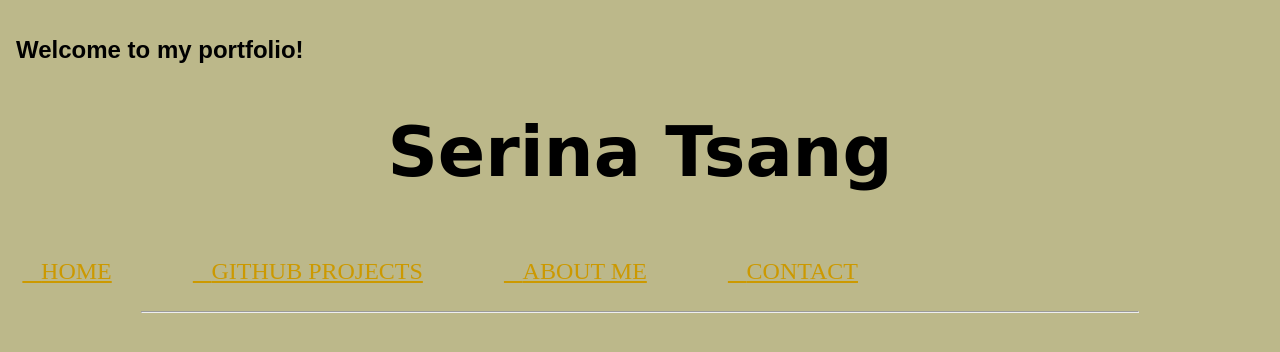
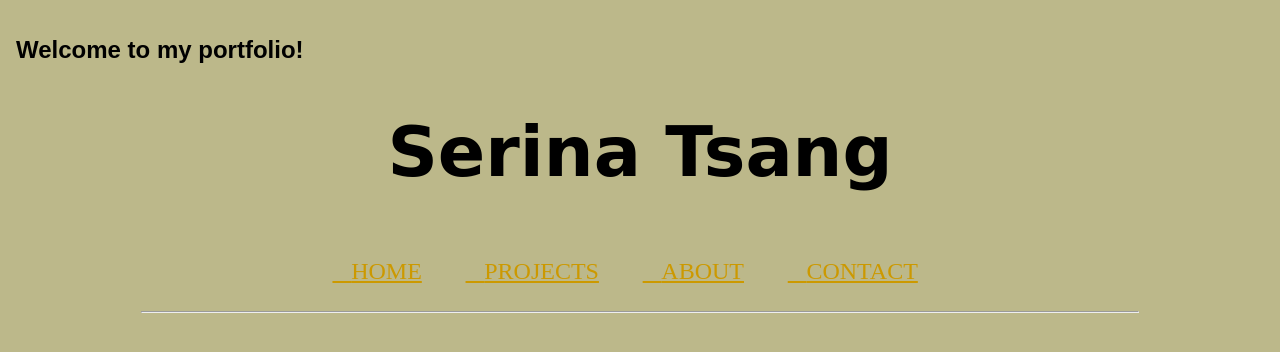
Before and after one commit to serinat/301n3-portfolio, a plain HTML site: page index.html in a window 1280 px wide. Drawn offline with nearby package versions, Linux system fonts and the light colour scheme; a web font is replaced by a local one.

Commit message:
fixed superimposing, rearranged smaccs

```diff
--- a/index.html
+++ b/index.html
@@ -29,8 +29,8 @@
     <a href="" class="icon-menu"></a>
     <ul>
       <li class="tab" data-content="home"><a href="#" class="icon-home">HOME</a></li>
-      <li class="tab" data-content="projects"><a href="#" class="icon-rocket">GITHUB PROJECTS</a></li>
-      <li class="tab" data-content="about"><a href="#" class="icon-happy">ABOUT ME</a></li>
+      <li class="tab" data-content="projects"><a href="#" class="icon-rocket">PROJECTS</a></li>
+      <li class="tab" data-content="about"><a href="#" class="icon-happy">ABOUT</a></li>
       <li class="tab" data-content="contact"><a href="#" class="icon-address-book">CONTACT</a></li>
     </ul>
   </nav>
--- a/styles/base.css
+++ b/styles/base.css
@@ -15,17 +15,3 @@ h1 {
 a {
   color: #CC9900;
 }
-
-main {
-  margin: auto;
-  width: 80%;
-}
-
-address {
-  display: inline-block;
-}
-
-/*hr {
-  margin: 1em;
-  width: 80%;*/
-}
--- a/styles/layout.css
+++ b/styles/layout.css
@@ -13,4 +13,13 @@
     width: 20em;
     display: inline;
   }
+
+  address {
+    display: inline-block;
+  }
+
+  main {
+    margin: auto;
+    width: 80%;
+  }
 }
--- a/styles/modules.css
+++ b/styles/modules.css
@@ -31,6 +31,7 @@
 }
 
 .main-nav ul {
+  text-align: center;
   display: none;
   padding: 0;
   list-style: none;
@@ -48,7 +49,7 @@
   /*border-bottom: 1px solid #ccc;*/
 }
 
-@media only screen and (min-width: 600px) {
+@media only screen and (min-width: 640px) {
   .icon-menu {
     display: none;
   }
@@ -57,6 +58,6 @@
   }
   .main-nav ul li {
   display: inline;
-  padding-right: 5%;
+  padding-right: 2%;
   }
 }
--- /dev/null
+++ b/styles/state.css
@@ -0,0 +1,3 @@
+.main-nav:hover ul {
+  display: block;
+}
```
